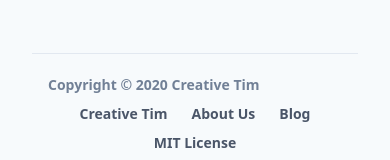
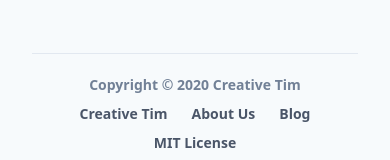
Before and after one commit to creativetimofficial/notus-js, a website: page pages/admin/tables.html in a window 390 px wide. Shown: the part 1842-2002 px from the top of the page. Drawn offline with nearby package versions, Linux system fonts and the light colour scheme.

Commit message:
fix: solve responsive issues

```diff
--- a/pages/admin/tables.html
+++ b/pages/admin/tables.html
@@ -1745,7 +1745,7 @@
                 class="flex flex-wrap items-center md:justify-between justify-center"
               >
                 <div class="w-full md:w-4/12 px-4">
-                  <div class="text-sm text-gray-600 font-semibold py-1">
+                  <div class="text-sm text-gray-600 font-semibold py-1 text-center md:text-left">
                     Copyright © <span id="get-current-year"></span>
                     <a
                       href="https://www.creative-tim.com"
```
